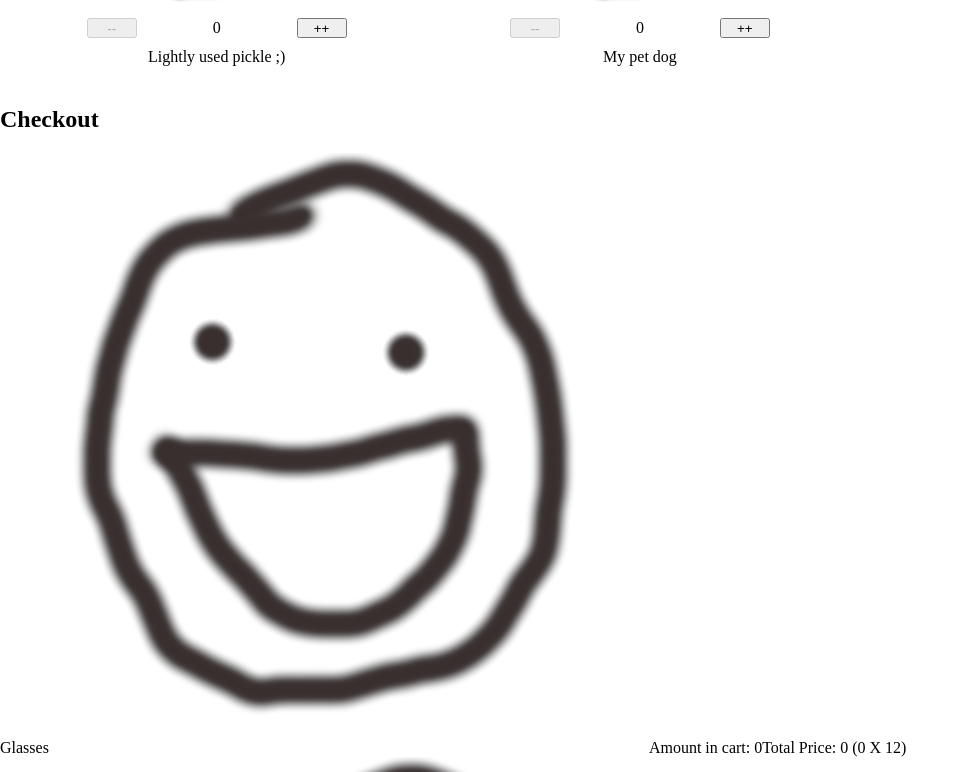
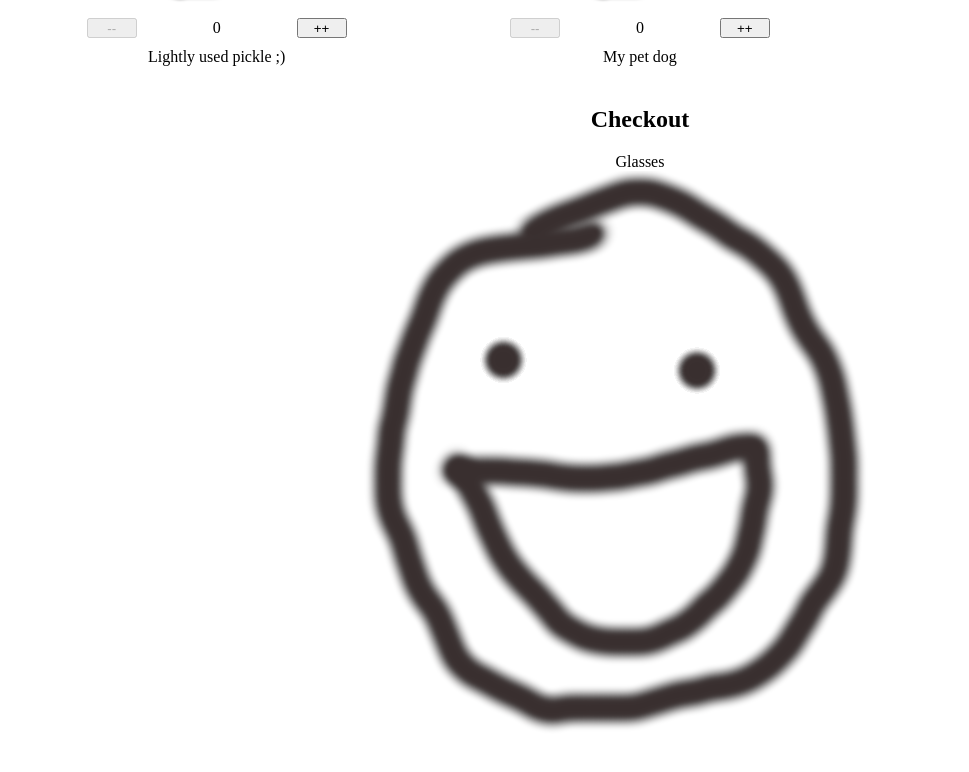
Before and after one commit to Joel-Singh/buy-me-shopping-cart, a React (Create React App) app: page /store in a window 1280 px wide. Shown: the part 1363-2135 px from the top of the page, without its empty margins (0-969 px from the left). Built offline with nearby package versions, Linux system fonts and the light colour scheme; a web font is replaced by a local one.

Commit message:
Add checkoutPreview css

```diff
--- a/src/index.css
+++ b/src/index.css
@@ -108,3 +108,28 @@ a {
   height: 20px;
   width: 50px;
 }
+
+.checkout-preview {
+  height: inherit;
+}
+
+.checkout-preview__item-container {
+  display: grid;
+  grid-auto-flow: row;
+  grid-template-columns: 1fr;
+  grid-auto-rows: 200px;
+}
+
+.checkout-preview img {
+  height: 50%;
+}
+
+.checkout-preview-item {
+  display: flex;
+  flex-direction: column;
+  align-items: center;
+}
+
+.checkout-preview h2 {
+  text-align: center;
+}
```
